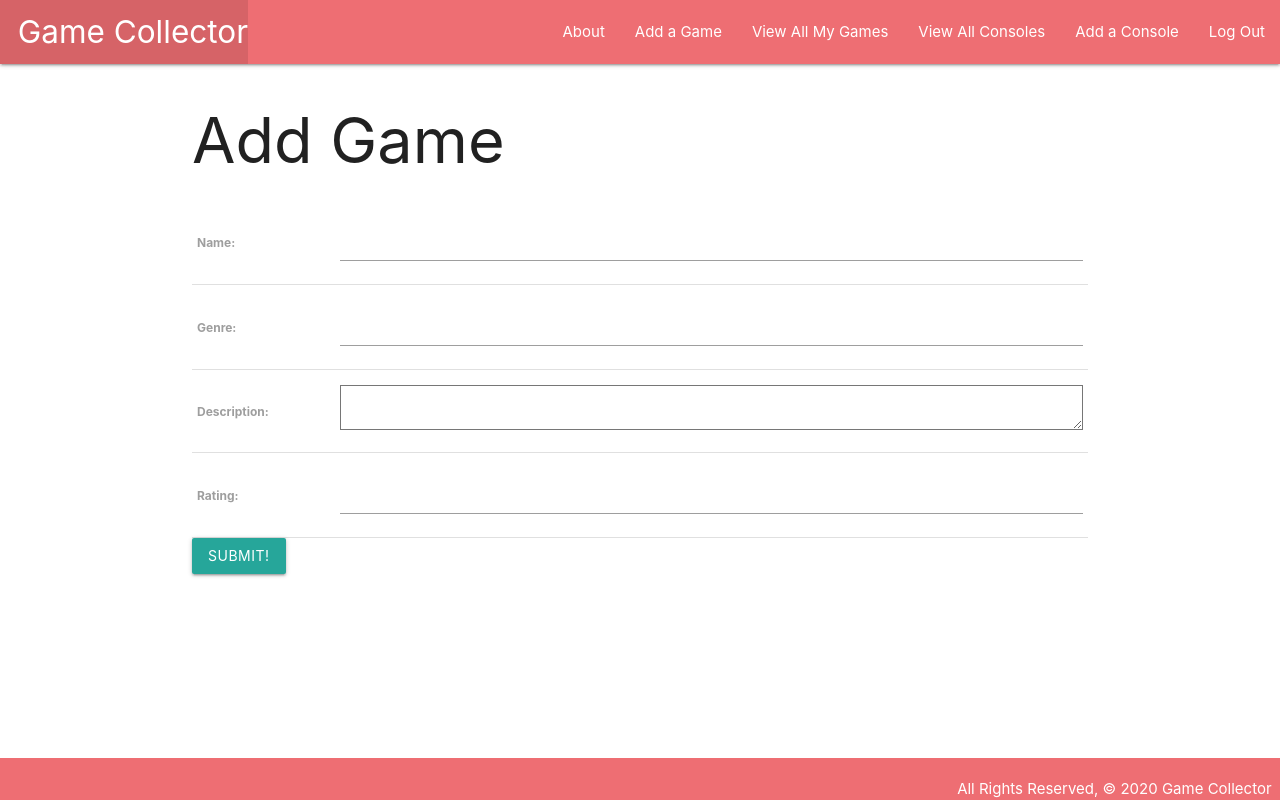
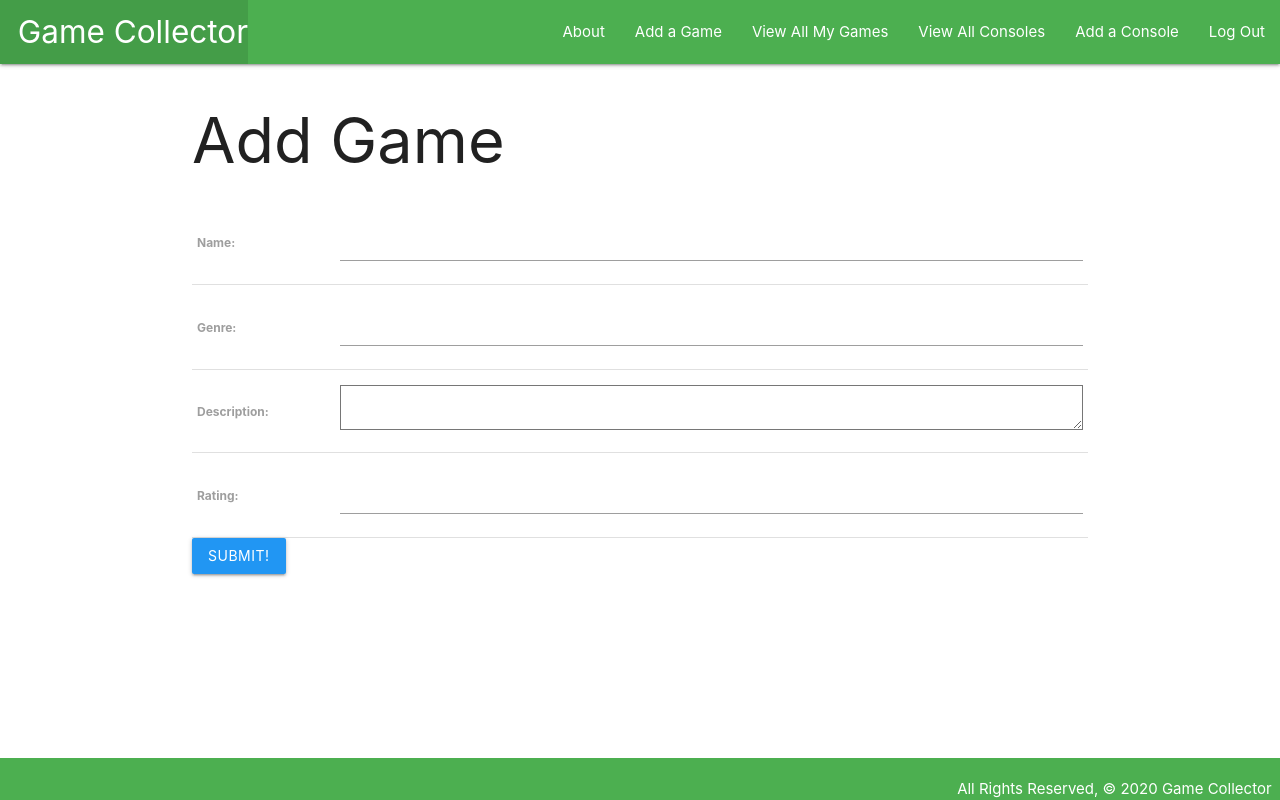
Before and after one commit to pastrychefgamer/game-collector, a Django app: page /games/create/ in a window 1280 px wide. Run offline with Django 3.2, Linux system fonts and the light colour scheme; the visitor is signed in with stand-in values (Sample User, id 1).

Commit message:
updated some styling

```diff
--- a/main_app/templates/base.html
+++ b/main_app/templates/base.html
@@ -16,7 +16,7 @@
 <body>
     <header class="navbar-fixed">
         <nav>
-            <div class="nav-wrapper">
+            <div class="nav-wrapper green">
                 <ul>
                     <li><a href="/" class="left brand-logo">&nbsp;&nbsp;Game Collector</a></li>
                 </ul>
@@ -40,7 +40,7 @@
         {% block content %}
         {% endblock %}
     </main>
-    <footer class="page-footer">
+    <footer class="page-footer green">
         <div class="right">All Rights Reserved, &copy; 2020 Game Collector &nbsp;</div>
     </footer>
 </body>
--- a/main_app/templates/main_app/game_form.html
+++ b/main_app/templates/main_app/game_form.html
@@ -13,7 +13,7 @@
     <table>
         {{ form.as_table }}
     </table>
-    <input type="submit" value="Submit!" class="btn">
+    <input type="submit" value="Submit!" class="btn blue">
 </form>
 
 {% endblock %}
--- a/main_app/templates/registration/login.html
+++ b/main_app/templates/registration/login.html
@@ -6,7 +6,7 @@
 <form method="post" action="{% url 'login' %}">
     {% csrf_token %}
     {{ form }}
-    <input type="submit" class="btn" value="login">
+    <input type="submit" class="btn blue" value="login">
     <input type="hidden" name="next" value="{{ next }}">
 </form>
 
--- a/main_app/templates/registration/signup.html
+++ b/main_app/templates/registration/signup.html
@@ -6,7 +6,7 @@
 <form method="post" action="{% url 'signup' %}">
     {% csrf_token %}
     {{ form }}
-    <input type="submit" class="btn" value="signup">
+    <input type="submit" class="btn blue" value="signup">
     <input type="hidden" name="next" value="{{ next }}">
 </form>
 
```
